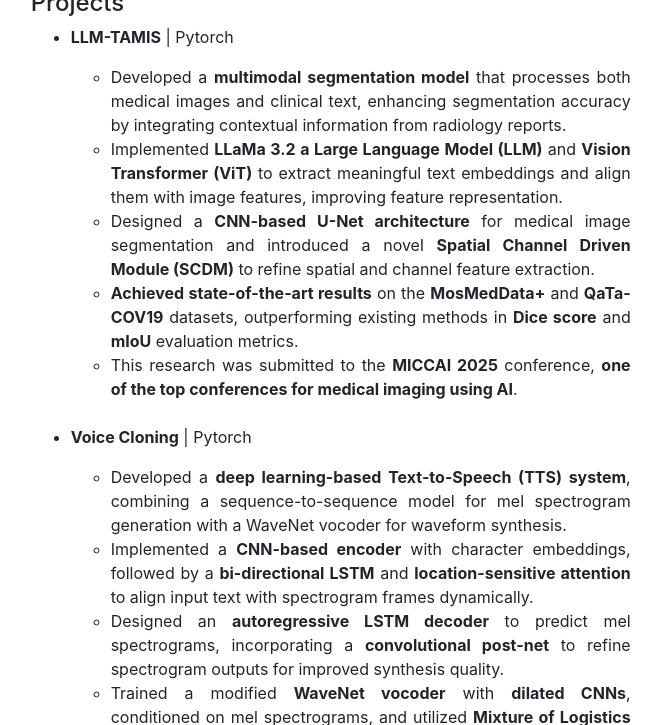
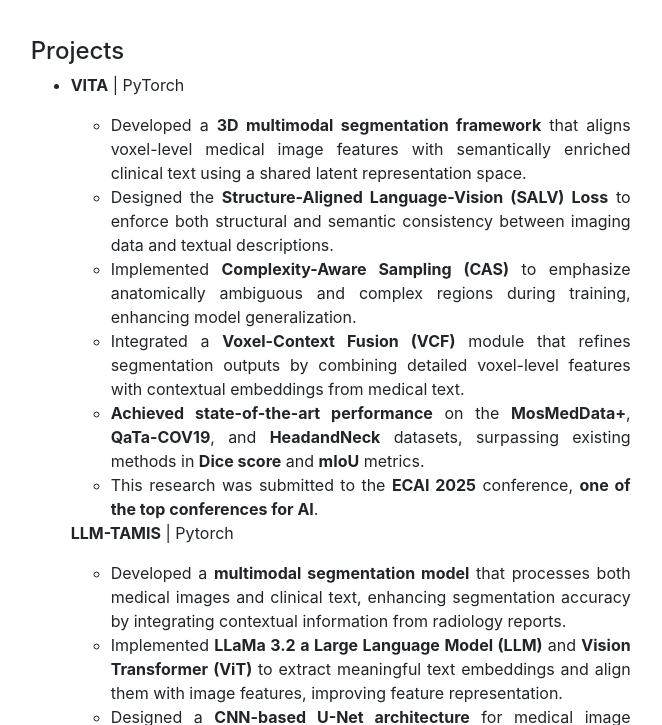
Before and after one commit to HarshaKoduri123/HarshaKoduri123.github.io, a plain HTML site: page index.html in a window 1280 px wide. Shown: the part 1144-1869 px from the top of the page, without its empty margins (416-1078 px from the left). Drawn offline with Linux system fonts and the light colour scheme.

Commit message:
Update index.html

```diff
--- a/index.html
+++ b/index.html
@@ -93,7 +93,9 @@
 					<p>I hold a Master’s degree in Artificial Intelligence from Yeshiva University, a MicroMasters in Statistics and Data Science from MIT, and a Bachelor's in Computer Science from BML Munjal University in India.</p>
 					<div>
 						<h4> Recent News! </h4>
+
 						<ul>
+							<li>May, 2025: Our paper “VITA: Voxel-Informed Text Alignment for Medical Image Segmentation” was submitted to ECAI 2025.</li>
 							<li>February, 2025: Our paper “LLM-TAMIS: Large Language Model based Text-Augmented Medical Image Segmentation” was submitted to MICCAI 2025.</li>
 							<li>February, 2025: Presented a poster titled “OTID: Optimal Transport-Based Low-Dose CT Image Denoising” at SPIE Medical Imaging 2025 in San Diego, California.</li>
 							<li>October, 2024: Our Paper “OTID: Optimal Transport-Based Low-Dose CT Image Denoising” was accepted at SPIE Medical Imaging 2025.</li>
@@ -136,6 +138,16 @@
 						<ul>
 
 							<li>
+								<p><strong>VITA</strong> | PyTorch</p>
+								<ul>
+								  <li>Developed a <strong>3D multimodal segmentation framework</strong> that aligns voxel-level medical image features with semantically enriched clinical text using a shared latent representation space.</li>
+								  <li>Designed the <strong>Structure-Aligned Language-Vision (SALV) Loss</strong> to enforce both structural and semantic consistency between imaging data and textual descriptions.</li>
+								  <li>Implemented <strong>Complexity-Aware Sampling (CAS)</strong> to emphasize anatomically ambiguous and complex regions during training, enhancing model generalization.</li>
+								  <li>Integrated a <strong>Voxel-Context Fusion (VCF)</strong> module that refines segmentation outputs by combining detailed voxel-level features with contextual embeddings from medical text.</li>
+								  <li><strong>Achieved state-of-the-art performance</strong> on the <strong>MosMedData+</strong>, <strong>QaTa-COV19</strong>, and <strong>HeadandNeck</strong> datasets, surpassing existing methods in <strong>Dice score</strong> and <strong>mIoU</strong> metrics.</li>
+								  <li>This research was submitted to the <strong>ECAI 2025</strong> conference, <strong>one of the top conferences for AI</strong>.</li>
+								</ul>
+
 								<p><strong>LLM-TAMIS</strong> | Pytorch</p>
 								<ul>
 								  <li>Developed a <strong>multimodal segmentation model</strong> that processes both medical images and clinical text, enhancing segmentation accuracy by integrating contextual information from radiology reports.</li>
```
